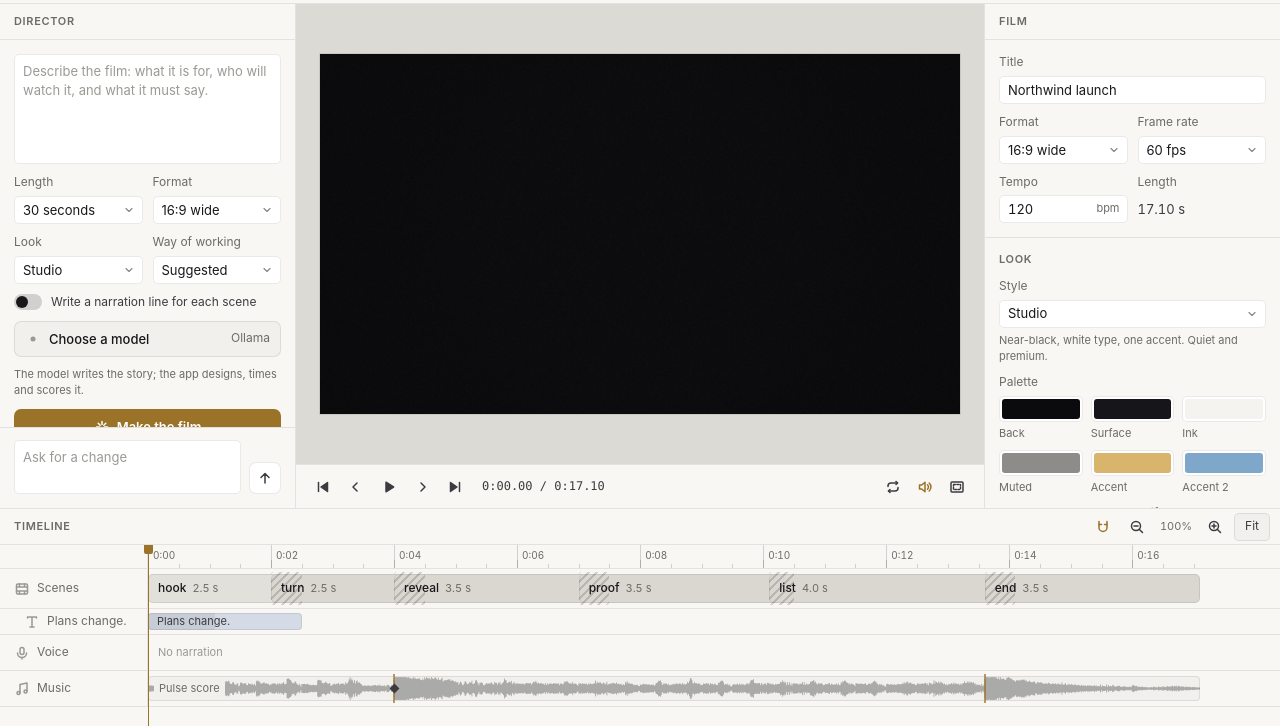
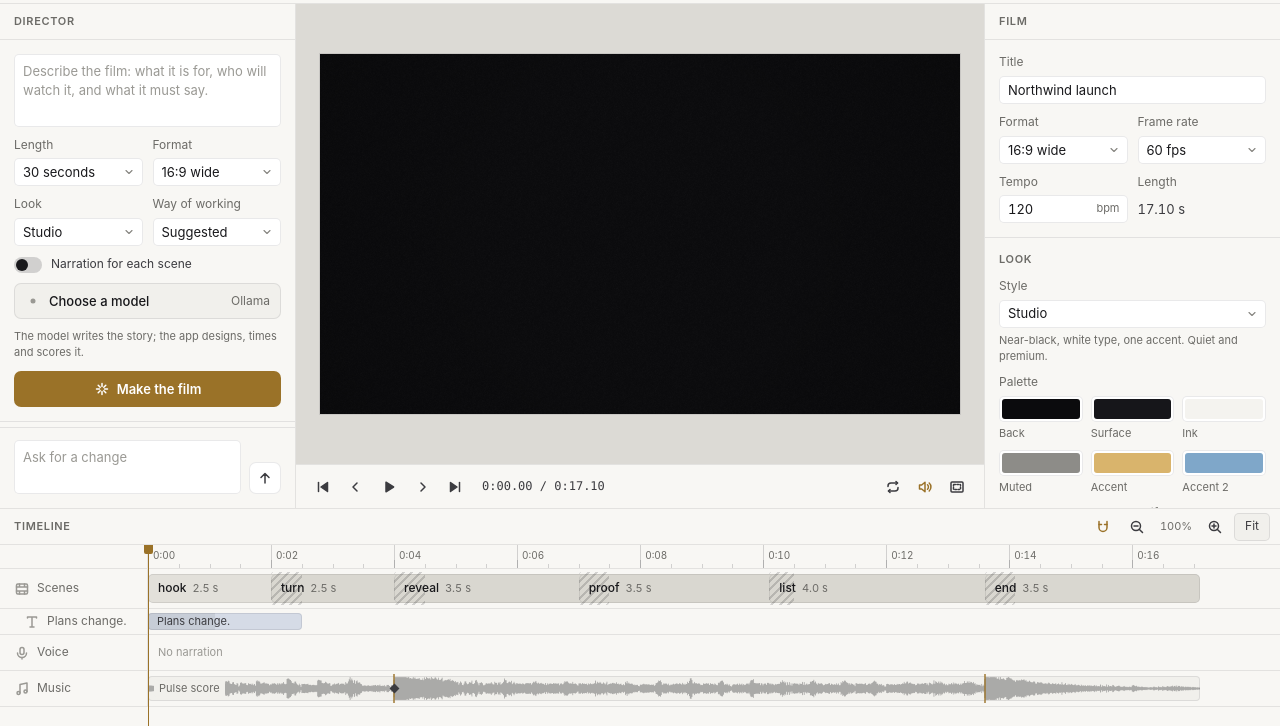
Before and after one commit to Hash-7777/open-Hash-LMG, a website with bundled scripts: page src/index.html in a window 1280 px wide. Shown: the part 40-766 px from the top of the page. Built offline with nearby package versions, Linux system fonts and the light colour scheme; animation ran at ten frames a second.

Commit message:
Fit the director panel to the app window and draw thin, quiet scrollbars
Developer: Seif Hashish
Project: Hash LMG

Summary:
In the app's own window the director panel ran wider than its column and
pushed its main button below the fold. Paired fields now share the width
evenly however long their contents are, the panel never scrolls sideways,
and the brief and the narration switch take less height, so the button sits
in view at the default window size. Scrollbars are drawn thin in the
panel's own colours instead of the system's heavy ones.

Verification:
npm run check: 632 passed, 0 failed, from 12 check scripts.
Served src over HTTP in headless Chrome at the app's default window size:
the director panel does not overflow sideways, its button is in view, and
the length choice reads in full. Looked at the screenshot.

```diff
--- a/src/app/director.js
+++ b/src/app/director.js
@@ -25,7 +25,7 @@ const TIER_HELP = {
 };
 
 export function createDirectorPanel({ store, settings, openSettings }) {
-  const brief = h('textarea', { class: 'input textarea brief', rows: '5', maxlength: '4000', placeholder: 'Describe the film: what it is for, who will watch it, and what it must say.', 'aria-label': 'Brief' });
+  const brief = h('textarea', { class: 'input textarea brief', rows: '3', maxlength: '4000', placeholder: 'Describe the film: what it is for, who will watch it, and what it must say.', 'aria-label': 'Brief' });
   brief.value = store.get().project.brief;
   const keepBrief = () => { if (brief.value !== store.get().project.brief) store.patch({ brief: brief.value }, { record: false }); };
   let briefTimer = 0;
@@ -74,7 +74,7 @@ export function createDirectorPanel({ store, settings, openSettings }) {
       h('div', { class: 'field-pair' },
         labelled('Look', select(f.style, STYLE_NAMES.map((k) => [k, STYLE_PACKS[k].label]), (v) => setFilm({ style: v }))),
         labelled('Way of working', select(m.tier, [['auto', p ? `Suggested: ${TIER_SHORT[p.tier]}` : 'Suggested'], ['guided', 'Guided'], ['plan', 'Plan'], ['code', 'Code']], (v) => settings.update({ model: { tier: v } })))),
-      toggle(f.narration, (v) => setFilm({ narration: v }), 'Write a narration line for each scene'));
+      toggle(f.narration, (v) => setFilm({ narration: v }), 'Narration for each scene'));
     const prov = PROVIDERS[m.provider];
     clear(modelLine).append(
       h('span', { class: 'model-dot', html: ICONS.dot }),
--- a/src/css/controls.css
+++ b/src/css/controls.css
@@ -62,7 +62,7 @@
 .field { display: flex; flex-direction: column; gap: 5px; min-width: 0; }
 .field-label { font-size: var(--text-s); color: var(--muted); }
 .field-hint { font-size: var(--text-xs); color: var(--muted); line-height: 1.45; }
-.field-pair { display: grid; grid-template-columns: 1fr 1fr; gap: 10px; }
+.field-pair { display: grid; grid-template-columns: minmax(0, 1fr) minmax(0, 1fr); gap: 10px; }
 .readout { height: 28px; display: flex; align-items: center; color: var(--ink-2); font-variant-numeric: tabular-nums; }
 
 .input {
--- a/src/css/editor.css
+++ b/src/css/editor.css
@@ -23,6 +23,14 @@ input, textarea, select, button { font: inherit; color: inherit; }
 input, textarea { user-select: text; -webkit-user-select: text; }
 svg { display: block; flex: none; }
 [hidden] { display: none !important; }
+
+/* Thin, quiet scrollbars: the system's own are heavy on a dark panel. */
+::-webkit-scrollbar { width: 8px; height: 8px; }
+::-webkit-scrollbar-track { background: transparent; }
+::-webkit-scrollbar-thumb { background: var(--line-strong); border-radius: 4px; border: 2px solid transparent; background-clip: padding-box; }
+::-webkit-scrollbar-thumb:hover { background-color: var(--muted); }
+::-webkit-scrollbar-corner { background: transparent; }
+* { scrollbar-width: thin; scrollbar-color: var(--line-strong) transparent; }
 .spacer { flex: 1; }
 
 /* ---- top bar ---------------------------------------------------------- */
@@ -111,13 +119,14 @@ svg { display: block; flex: none; }
   min-height: 0;
   display: flex;
   flex-direction: column;
+  overflow-x: hidden;
   overflow-y: auto;
 }
 .dir-block { padding: 14px; display: flex; flex-direction: column; gap: 10px; }
 .dir-block + .dir-block { border-top: 1px solid var(--line); }
-.dir-block.grow { flex: 1; min-height: 140px; gap: 8px; }
+.dir-block.grow { flex: 1; min-height: 96px; gap: 8px; }
 
-.brief { min-height: 96px; resize: none; line-height: 1.45; }
+.brief { min-height: 72px; resize: none; line-height: 1.45; }
 
 .dir-options { display: flex; flex-direction: column; gap: 10px; }
 
```
